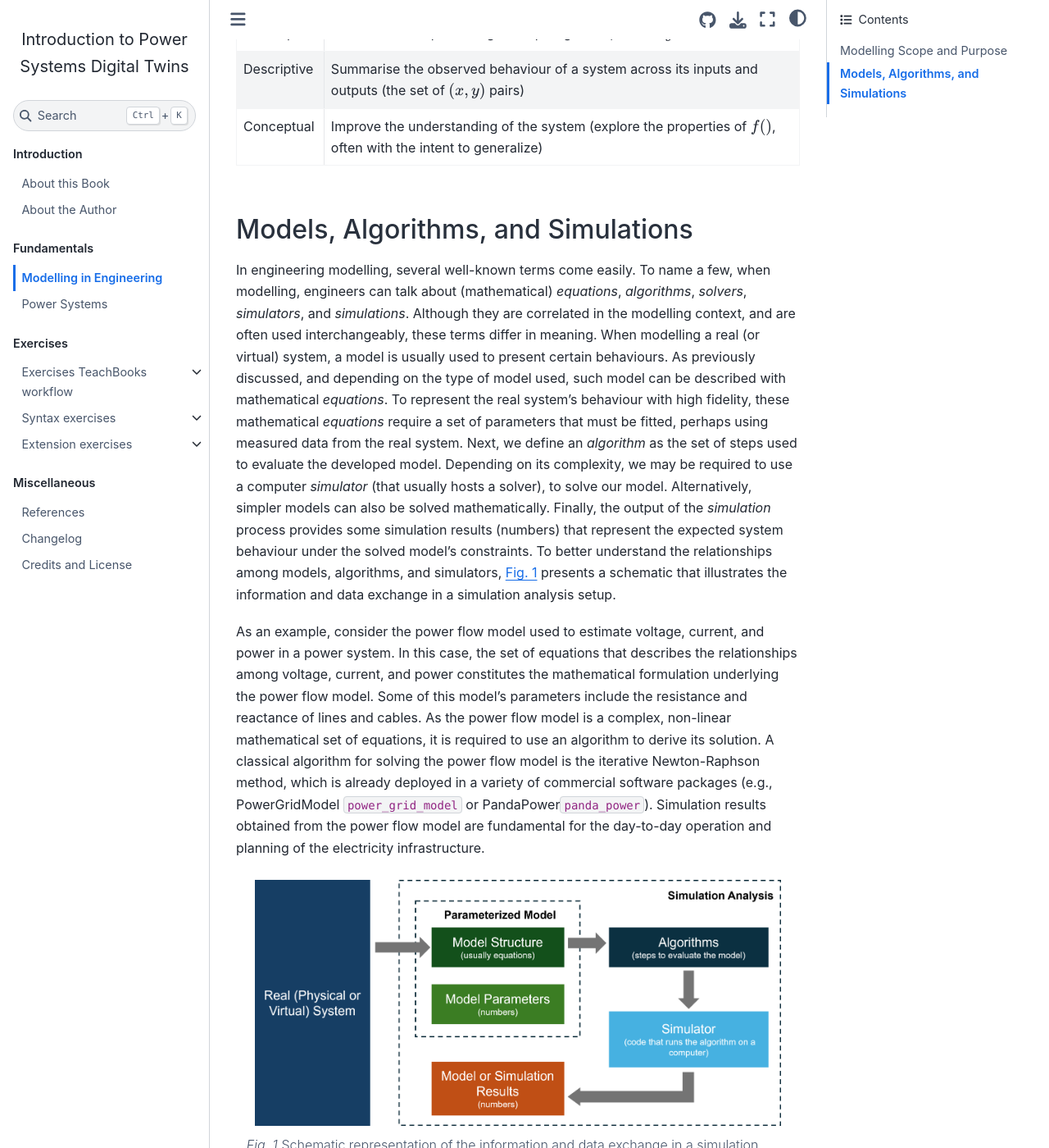
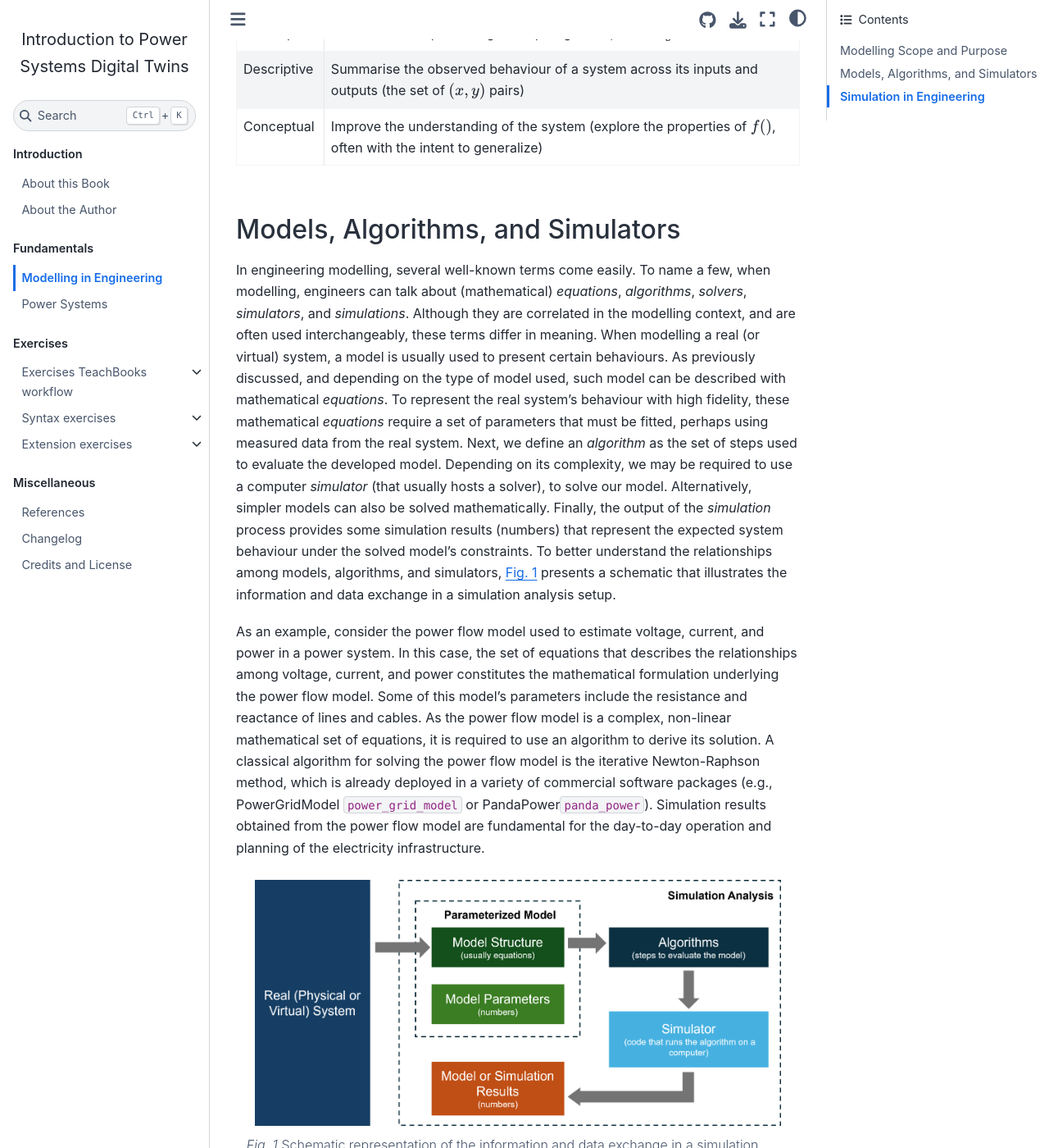
Before and after one commit to distributionnetworksTUDelft/PowerSystemsDigitalTwins, a Jupyter Book: the page built from book/part_1/chapter_1.md, in a window 1280 px wide and 1400 px high, scrolled down 1339 px. Shown: the whole window at 82% size. Built offline with Jupyter Book 1.0.4 settings and Sphinx 7.4.7 and the Sphinx Book theme 1.1.4, drawn with Linux system fonts in a browser that asks for light colours; comment, search, counter and statistics services are not loaded; cross-references to code outside the pages are shown as plain code; some of the changed text lies outside the part shown.

Commit message:
Update chapter_1.md

````diff
--- a/book/part_1/chapter_1.md
+++ b/book/part_1/chapter_1.md
@@ -21,7 +21,7 @@ The scope of a model determines the desired system representation, and its purpo
   - Improve the understanding of the system (explore the properties of $f()$, often with the intent to generalize)
 ```
 
-## Models, Algorithms, and Simulations
+## Models, Algorithms, and Simulators
 In engineering modelling, several well-known terms come easily. To name a few, when modelling, engineers can talk about (mathematical) *equations*, *algorithms*, *solvers*, *simulators*, and *simulations*. Although they are correlated in the modelling context, and are often used interchangeably, these terms differ in meaning. When modelling a real (or virtual) system, a model is usually used to present certain behaviours. As previously discussed, and depending on the type of model used, such model can be described with mathematical *equations*. To represent the real system's behaviour with high fidelity, these mathematical *equations* require a set of parameters that must be fitted, perhaps using measured data from the real system. Next, we define an *algorithm* as the set of steps used to evaluate the developed model. Depending on its complexity, we may be required to use a computer *simulator* (that usually hosts a solver), to solve our model. Alternatively, simpler models can also be solved mathematically. Finally, the output of the *simulation* process provides some simulation results (numbers) that represent the expected system behaviour under the solved model's constraints. To better understand the relationships among models, algorithms, and simulators, {numref}`models_simulation_blocks` presents a schematic that illustrates the information and data exchange in a simulation analysis setup.
 
 As an example, consider the power flow model used to estimate voltage, current, and power in a power system. In this case, the set of equations that describes the relationships among voltage, current, and power constitutes the mathematical formulation underlying the power flow model. Some of this model's parameters include the resistance and reactance of lines and cables. As the power flow model is a complex, non-linear mathematical set of equations, it is required to use an algorithm to derive its solution. A classical algorithm for solving the power flow model is the iterative Newton-Raphson method, which is already deployed in a variety of commercial software packages (e.g., PowerGridModel {cite:p}`power_grid_model` or PandaPower{cite:p}`panda_power`). Simulation results obtained from the power flow model are fundamental for the day-to-day operation and planning of the electricity infrastructure.
@@ -33,3 +33,4 @@ name: models_simulation_blocks
 ---
 Schematic representation of the information and data exchange in a simulation analysis setup.
 ```
+## Simulation in Engineering
````
